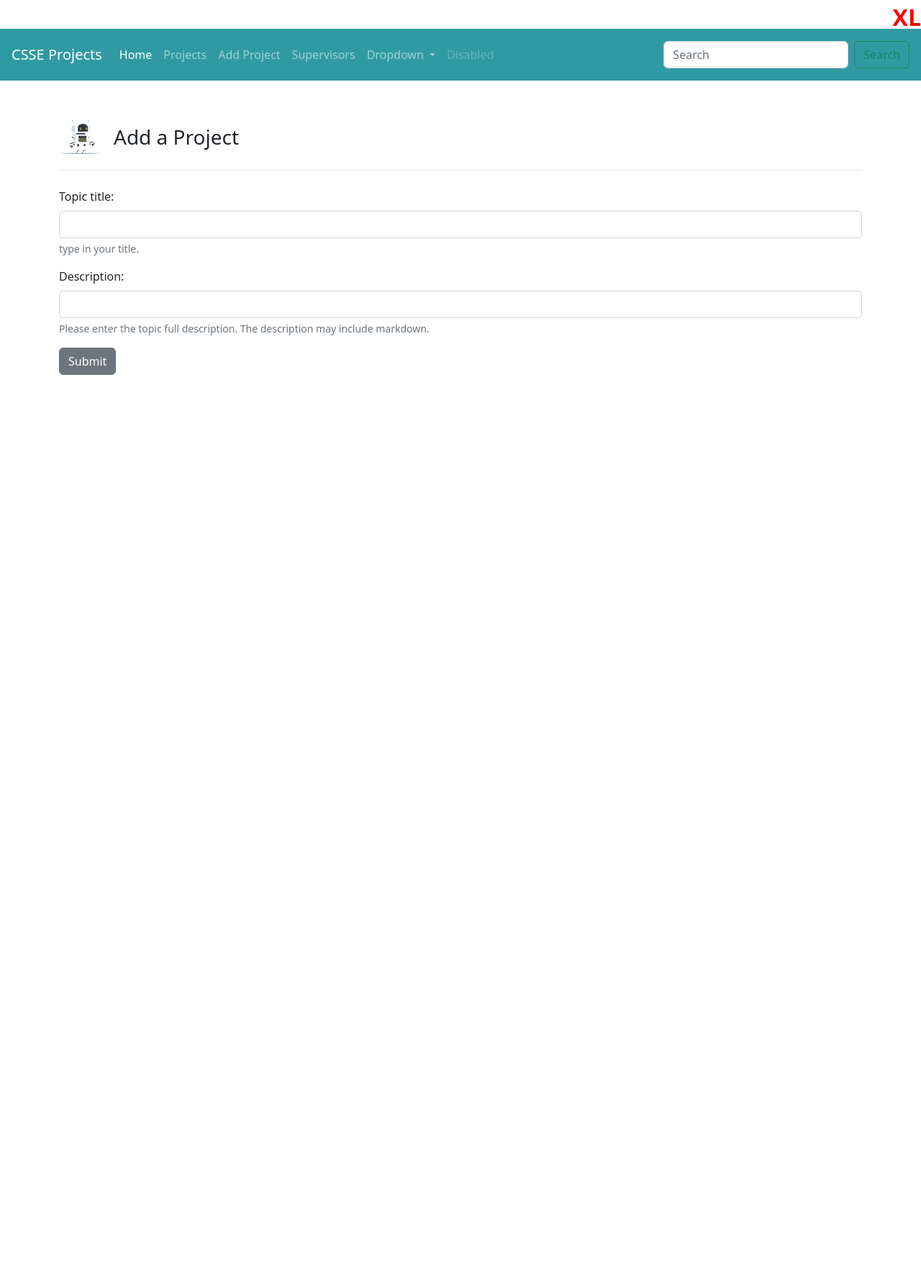
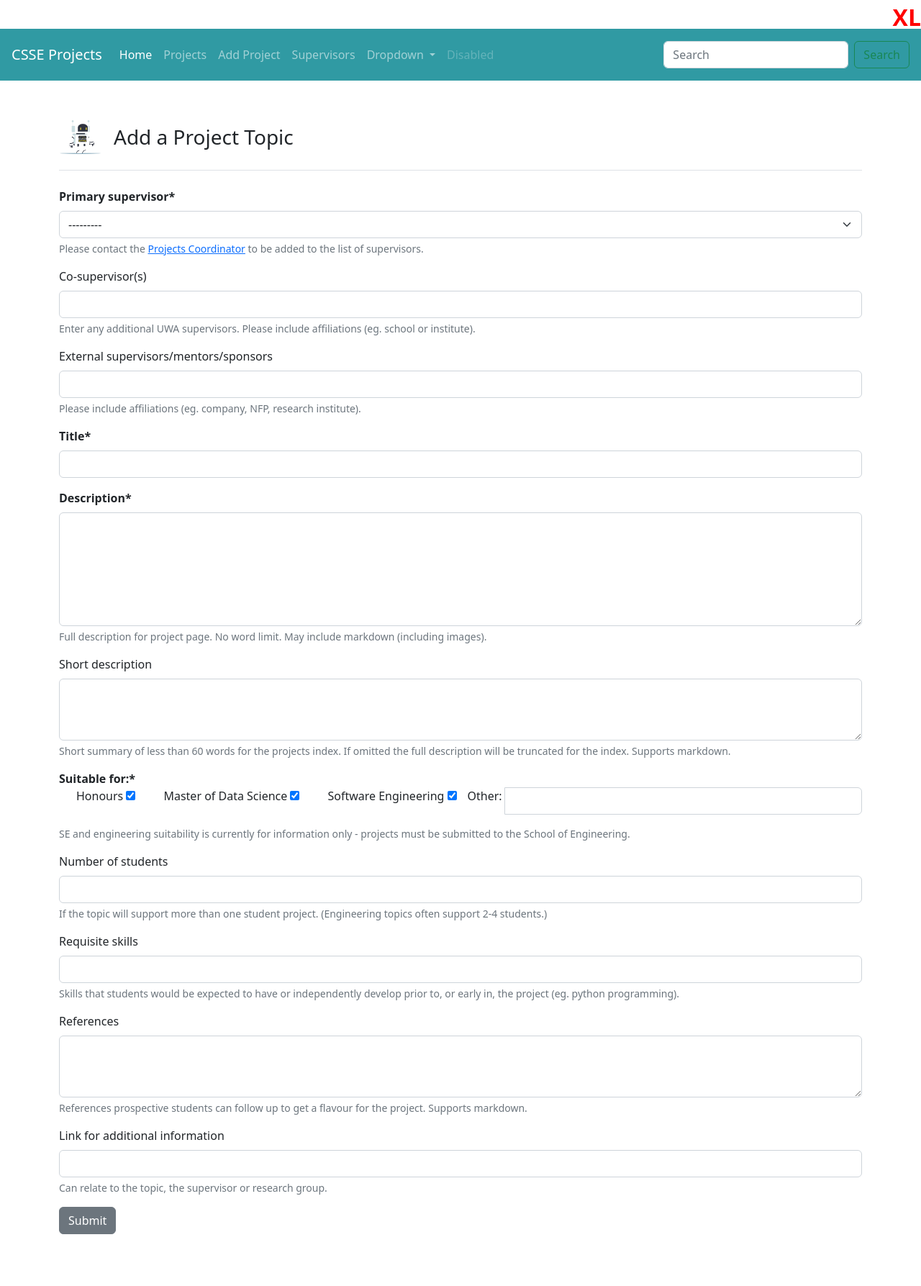
Before and after one commit to CaraMacNish/csseprojects, a Django app: template projects/templates/projects/add_project.html in a window 1280 px wide. Shown: the whole page at 72% size. Before the commit the page ends 521 px from the top, so only its background shows below. Run offline with Django 4.2, Linux system fonts and the light colour scheme; the template is opened without the code that fills it: values that come from a table or form of the project are taken from there, others are empty; data comes from the database, SQL or seed files in the repository; both versions use the stored data as it was after the commit; some libraries are stand-ins or nearby versions.

Commit message:
add project now working

```diff
--- a/projects/forms.py
+++ b/projects/forms.py
@@ -1,14 +1,35 @@
 from django import forms
 from django.forms import ModelForm
-from .models import Project
+from .models import Project, Supervisor
 
 class ProjectForm(ModelForm):
     class Meta:
         model = Project
-        fields = ('title', 'description', 'short', 'honours', 'mds', 'se', 'engineering', 'other', 'numstudents', 'primary', 'cosupervisors', 'external', 'link', 'references')
-
+#        fields = ('title', 'description', 'short', 'honours', 'mds', 'se', 'engineering', 'other', 'numstudents', 'primary', 'cosupervisors', 'external', 'link', 'references')
+        fields = ('primary', 'title', 'description','honours', 'mds', 'se', 'other',
+             'numstudents', 'cosupervisors', 'external', 'link', 'references', 'short', 'skills')
+        labels = {
+#            'primary': 'Primary supervisor',
+#            'title': 'Topic title',
+#            'description': 'Description',
+        }
+        help_texts = {
+            'primary': 'Please contact the <a href="mailto:cara.macnish@uwa.edu.au">Projects Coordinator</a> to be added as a supervisor.'
+        }
 
         widgets = {
-            'title': forms.TextInput(attrs={'class': 'form-control', 'placeholder': '*Title'}),
-            'description': forms.Textarea(attrs={'class': 'form-control'})
+            'primary': forms.Select(attrs={'class': 'form-select', 'label': 'hello'}),
+            'cosupervisors': forms.TextInput(attrs={'class': 'form-control'}),
+            'external': forms.TextInput(attrs={'class': 'form-control'}),
+            'title': forms.TextInput(attrs={'class': 'form-control'}),
+            'description': forms.Textarea(attrs={'class': 'form-control', 'rows':"6"}),
+            'short': forms.Textarea(attrs={'class': 'form-control', 'rows':"3"}),
+            'honours': forms.CheckboxInput(attrs={'class': 'check_test'}),
+            'mds': forms.CheckboxInput(attrs={'class': 'check_test'}),
+            'se': forms.CheckboxInput(attrs={'class': 'check_test'}),
+            'other': forms.TextInput(attrs={'class': 'form-control'}),
+            'numstudents': forms.TextInput(attrs={'class': 'form-control'}),
+            'skills': forms.TextInput(attrs={'class': 'form-control'}),
+            'references': forms.Textarea(attrs={'class': 'form-control', 'rows':"3"}),
+            'link': forms.URLInput(attrs={'class': 'form-control'}),
         }
--- a/projects/models.py
+++ b/projects/models.py
@@ -16,43 +16,29 @@ class Supervisor(models.Model):
 
 
 class Project(models.Model):
-    HONOURS = 'Honours'
-    MDS = 'MDS'
-    SE = 'SE'
-    ENG = 'Eng'
-    DISCPLINE_CHOICES = [
-        ('Honours', 'Honours'),
+    SUITABILITY_CHOICES = [
+        ('Honours', 'Honours (incl. BSc, BPhil, BACS)'),
         ('MDS', 'Master of Data Science'),
         ('SE', 'Software Engineering'),
-        ('ENG', (
-            ('BM', 'Biomedical'),
-            ('CH', 'Chemical'),
-            ('CI', 'Civil'),
-            ('EE', 'Electrical and Electronic'),
-            ('EN', 'Environmental'),
-            ('ME', 'Mechanical'),
-            ('MI', 'Mining'),
-            ('SE', 'Software'),
-                )
-        ),
         ('OTHER', 'Other')
     ]
-    title = models.CharField("Title", max_length=200)
+    title = models.CharField("Topic Title", max_length=200)
     description = models.TextField("Description")
-    short = models.TextField("Short description", blank=True)
+    short = models.TextField("Short Description", blank=True)
     skills = models.CharField("Skills", max_length=60, blank=True)
+#    suitability = models.CharField(max_length=10, choices=SUITABILITY_CHOICES)
     honours = models.BooleanField("Suitable for Honours", default=True)
     mds = models.BooleanField("Suitable for MDS", default=True)
     se = models.BooleanField("Suitable for Software Engineering", default=True)
     engineering = models.BooleanField("Suitable for General Engineering", default=False)
-    other = models.CharField("Other (please specify)", max_length=20, blank=True)
+    other = models.CharField("Other (please specify)", max_length=40, blank=True)
     numstudents = models.CharField("Number of Students", max_length=20, blank=True)
     #primary = models.CharField("Primary Supervisor", max_length=50)
-    primary = models.ForeignKey(Supervisor, on_delete=models.CASCADE, null = True)
+    primary = models.ForeignKey(Supervisor, on_delete=models.CASCADE, verbose_name="Primary Supervisor", null = True)
     cosupervisors = models.TextField("Co-supervisors", blank=True)
-    external = models.TextField("External supervisors/mentors/sponsors", blank=True)
+    external = models.TextField("External Supervisors/Mentors/Sponsors", blank=True)
     link = models.URLField("Research Link", blank = True)
-    references = models.TextField("Sample references", blank=True)
+    references = models.TextField("Sample References", blank=True)
     created = models.DateField("Date Created", auto_now_add = True)
     modified = models.DateField("Last Modified", auto_now = True)
     current_date = models.DateField("Current Date", default = date.today)
--- a/projects/templates/projects/add_project.html
+++ b/projects/templates/projects/add_project.html
@@ -6,7 +6,7 @@
 
 
 <main>
-    {% include "projects/header.html" with title="Add a Project" %}
+    {% include "projects/header.html" with title="Add a Project Topic" %}
 
 {% if submitted %}
     Your project was submitted successfully!
@@ -16,18 +16,107 @@
 <form action="" method=POST>
     {% csrf_token %}
 
+ <!--   {{ form.as_p }} -->
+     <div class="mb-3">
+        <label for="primary" class="form-label"><b>Primary supervisor*</b></label>
+        {{ form.primary }}
+        <div id="primaryHelp" class="form-text">Please contact the <a href="mailto:cara.macnish@uwa.edu.au">Projects Coordinator</a> to be added to the list of supervisors.</div>
+    </div>
+    <div class="mb-3">
+        <label for="cosupervisors" class="form-label">Co-supervisor(s)</label>
+        {{ form.cosupervisors }}
+        <div id="cosupervisorsHelp" class="form-text">Enter any additional UWA supervisors. Please include affiliations (eg. school or institute).</div>
+    </div>
+    <div class="mb-3">
+        <label for="external" class="form-label">External supervisors/mentors/sponsors</label>
+        {{ form.external }}
+        <div class="form-text">Please include affiliations (eg. company, NFP, research institute).</div>
+    </div>
+    <div class="mb-3">
+        <label for="title" class="form-label"><b>Title*</b></label>
+        {{ form.title }}
+    </div>
+
+    <div class="mb-3">
+        <label for="description" class="form-label"><b>Description*</b></label>
+        {{ form.description }}
+        <div class="form-text">Full description for project page. No word limit. May include markdown (including images).</div>
+    </div>
+    <div class="mb-3">
+        <label for="short" class="form-label">Short description</label>
+        {{ form.short }}
+        <div class="form-text">Short summary of less than 60 words for the projects index. If omitted the full description will be truncated for the index. Supports markdown.</div>
+    </div>
+    <b>Suitable for:*</b>
+    <div class="input-group mb-3">
+        <div class="form-check form-check-inline">
+        <label for="honours" class="form-check-label">Honours</label>
+        {{ form.honours }}
+        </div>
+        <div class="form-check form-check-inline">
+        <label for="mds" class="form-check-label">Master of Data Science</label>
+        {{ form.mds }}
+        </div>
+        <div class="form-check form-check-inline">
+         <label for="se" class="form-check-label">Software Engineering</label>
+        {{ form.se }}
+        </div>
+        <label for="other" class="form-label">Other:&nbsp; </label>
+        {{ form.other }}
+    </div>
+    <div class="form-text">SE and engineering suitability is currently for information only - projects must be submitted to the School of Engineering.</div>
+    <p>
+        <div class="mb-3">
+            <label for="numstudents" class="form-label">Number of students</label>
+            {{ form.numstudents }}
+            <div class="form-text">If the topic will support more than one student project. (Engineering topics often support 2-4 students.)</div>
+        </div>
+    <div class="mb-3">
+        <label for="skills" class="form-label">Requisite skills</label>
+        {{ form.skills }}
+        <div class="form-text">Skills that students would be expected to have or independently develop prior to, or early in, the project (eg. python programming).</div>
+    </div>
+    <div class="mb-3">
+        <label for="references" class="form-label">References</label>
+        {{ form.references }}
+        <div class="form-text">References prospective students can follow up to get a flavour for the project. Supports markdown.</div>
+    </div>
+    <div class="mb-3">
+        <label for="link" class="form-label">Link for additional information</label>
+        {{ form.link }}
+        <div class="form-text">Can relate to the topic, the supervisor or research group.</div>
+    </div>
+
+<!--
+
+   <div class="mb-3">
+        <label for="primary" class="form-label">Primary supervisor:</label>
+        <select class="form-select" id="primary" aria-describedby="primaryHelp">
+            <option selected>Please select</option>
+            {% for supervisor in supervisor_list %}
+            <option value="{{ supervisor.pk }}">{{ supervisor }}</option>
+            {% endfor %}
+        </select>
+        <div id="primaryHelp" class="form-text">Please contact the <a href="mailto:cara.macnish@uwa.edu.au">Projects Coordinator</a> to be added as a supervisor.</div>
+    </div>
+
     <div class="mb-3">
         <label for="title" class="form-label">Topic title:</label>
         <input type="text" class="form-control" id="title" aria-describedby="titleHelp">
-        <div id="emailHelp" class="form-text">type in your title.</div>
     </div>
     <div class="mb-3">
         <label for="description" class="form-label">Description:</label>
-        <input type="textarea" class="form-control" id="desctiption" aria-describedby="descriptionHelp">
+        <textarea class="form-control" rows="5" id="description" aria-describedby="descriptionHelp"></textarea>
         <div id="descriptionHelp" class="form-text">Please enter the topic full description. The description may include markdown.</div>
     </div>
 
+   {% if form.errors %}
+        {{ form.errors }}
+    {% endif %}
+ -->
+
     <input type="submit" value="Submit" class="btn btn-secondary">
+</form>
 
 {% endif %}
 
--- a/projects/urls.py
+++ b/projects/urls.py
@@ -2,9 +2,9 @@ from django.urls import path
 from . import views
 
 urlpatterns = [
-    path("", views.home, name="home"),
+    path("projects/", views.home, name="home"),
     path("supervisors/", views.all_supervisors, name = "supervisor-list"),
-    path("projects/", views.all_projects, name = "project-list"),
-    path("projects/<int:id>/", views.project, name = "project"),
-    path("projcts/add_project/", views.add_project, name = "add-project"),
+    path("projects/index/", views.all_projects, name = "project-list"),
+    path("projects/index/<int:id>/", views.project, name = "project"),
+    path("projects/add_project/", views.add_project, name = "add-project"),
     ]
```
Also changed, not shown: projects/views.py (+6 -1 lines), db.sqlite3.
